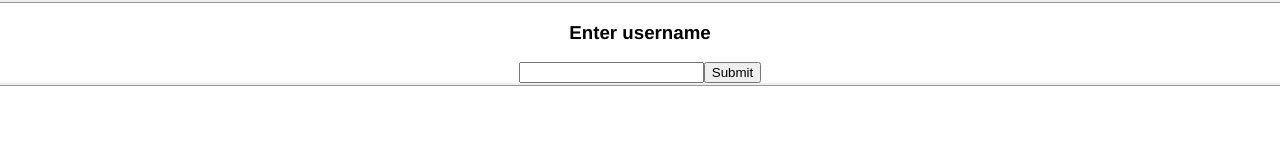
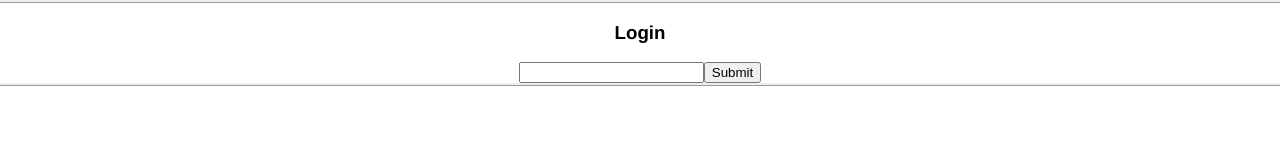
Before and after one commit to timdecillis/swolemate, a React (Create React App) app in the folder client/: page / in a window 1280 px wide. Shown: the top 160 px of the page. Built offline with nearby package versions, Linux system fonts and the light colour scheme.

Commit message:
updated login

```diff
--- a/client/src/App/SignIn.tsx
+++ b/client/src/App/SignIn.tsx
@@ -21,7 +21,7 @@ const SignIn = () => {
 
   return (
     <div>
-      <h3 className="bg-blue-500 text-white p-4">Enter username</h3>
+      <h3 className="bg-blue-500 text-white p-4">Login</h3>
       <form onSubmit={onSubmit}>
         <input onClick={() => setErrorOpen(false)} onChange={e => setInput(e.target.value)} type='text' />
         <input type='submit' />
```
Also changed, not shown: 1 other file (tests, documents, lock files or other folders).
